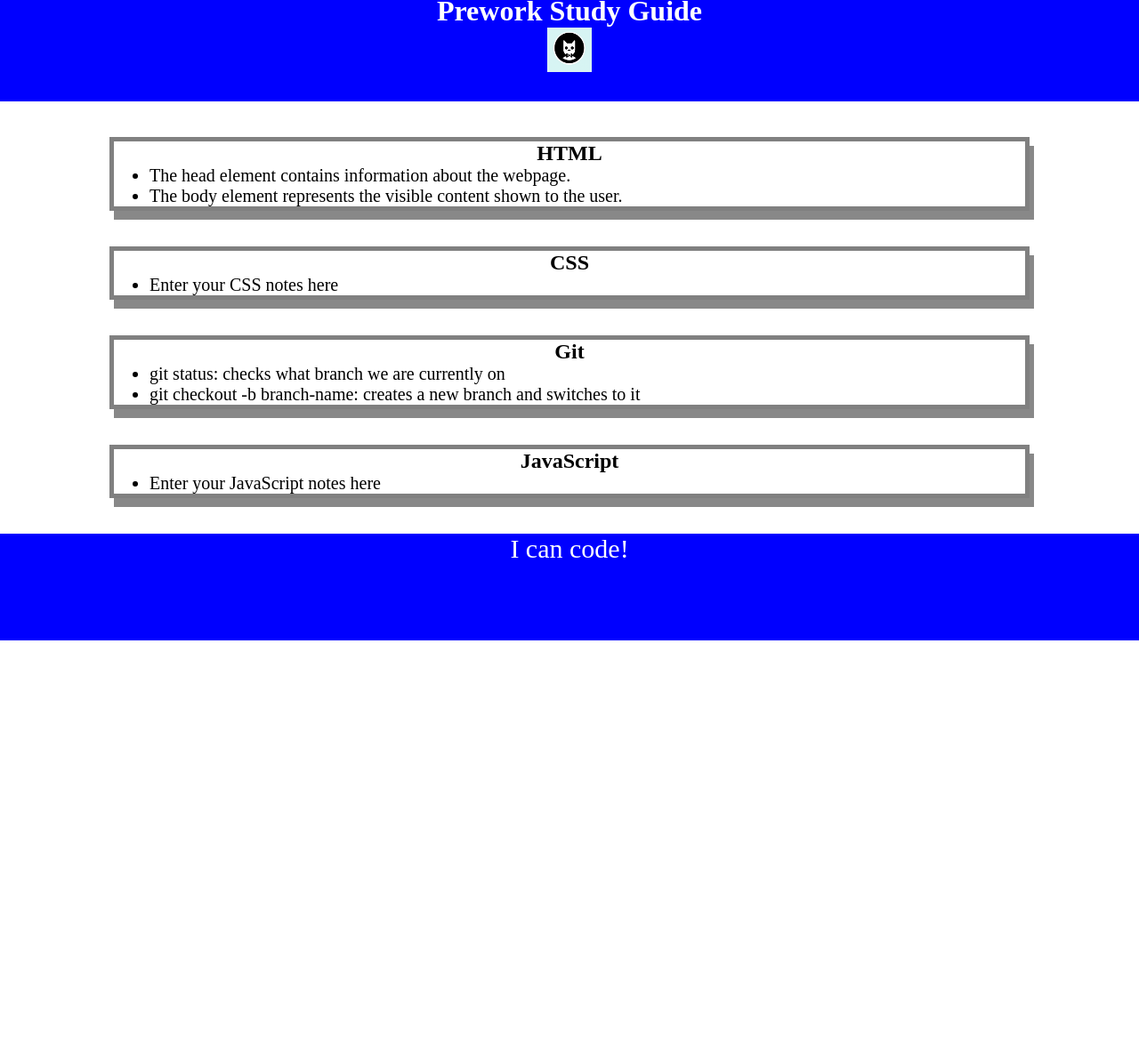
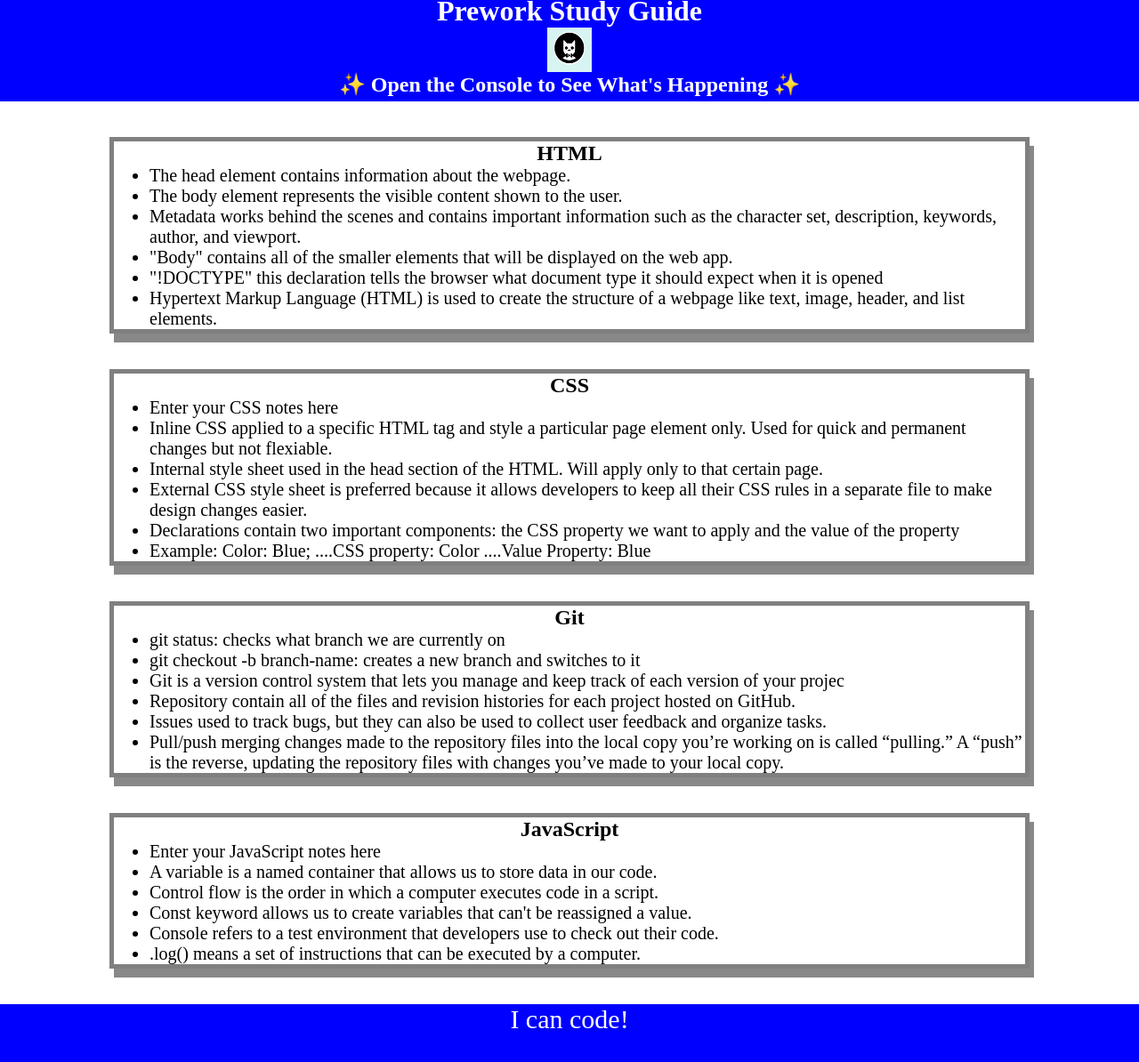
Before and after one commit to xJellybeanx/Prework-Study-Guide2, a plain HTML site: page index.html in a window 1280 px wide. Shown: the part 6-1200 px from the top of the page at 89% size. Before the commit the page ends 800 px from the top, so only its background shows below. Drawn offline with Linux system fonts and the light colour scheme.

Commit message:
javathings

```diff
--- /dev/null
+++ b/assets/script.js
@@ -0,0 +1,19 @@
+const topics = ['HTML', 'CSS', 'Git', 'JavaScript'];
+
+for (let x = 0; x < topics.length; x++) {
+ console.log(topics[x]);
+}
+
+/*
+if (topic === 'HTML') {
+ console.log("Let's study HTML!");
+} else if (topic === 'CSS') {
+ console.log("Let's study CSS!");
+} else if (topic === 'Git') {
+ console.log("Let's study Git!");
+} else if (topic === 'JavaScript') {
+ console.log("Let's study JavaScript!");
+} else {
+ console.log('Please try again!');
+}
+*/
--- a/index.html
+++ b/index.html
@@ -12,6 +12,7 @@
     <header id="top">
       <h1>Prework Study Guide</h1>
       <img src="./assets/bowtie-cat.png" alt="Profile image of cat wearing a bow tie." />
+      <h2>✨ Open the Console to See What's Happening ✨</h2>
     </header>
 
     <main>
@@ -20,6 +21,13 @@
         <ul>
           <li>The head element contains information about the webpage.</li>
           <li>The body element represents the visible content shown to the user.</li>
+          <li>Metadata works behind the scenes and contains important information
+            such as the character set, description, keywords, author, and viewport.</li>
+            <li>"Body" contains all of the smaller elements that will be displayed on the web app.</li>
+            <li>"!DOCTYPE" this declaration tells the browser
+            what document type it should expect when it is opened</li>
+           <li>Hypertext Markup Language (HTML) is used to create the structure
+            of a webpage like text, image, header, and list elements.</li>
         </ul>
       </section>
 
@@ -27,6 +35,14 @@
         <h2>CSS</h2>
         <ul>
           <li>Enter your CSS notes here</li>
+          <li>Inline CSS applied to a specific HTML tag and style a particular page element only.
+              Used for quick and permanent changes but not flexiable.</li>
+            <li>Internal style sheet used in the head section of the HTML. Will apply only to that certain page.</li>
+            <li>External CSS style sheet is preferred because it allows developers
+              to keep all their CSS rules in a separate file to make design changes easier.</li>
+            <li>Declarations contain two important components: the CSS
+              property we want to apply and the value of the property</li>
+            <li>Example:  Color: Blue; ....CSS property: Color ....Value Property: Blue</li>
         </ul>
       </section>
 
@@ -35,6 +51,15 @@
         <ul>
           <li>git status: checks what branch we are currently on</li>
           <li>git checkout -b branch-name: creates a new branch and switches to it</li>
+          <li>Git is a version control system that lets you manage
+            and keep track of each version of your projec</li>
+          <li>Repository contain all of the files and revision
+            histories for each project hosted on GitHub.</li>
+          <li>Issues used to track bugs, but they can also be used
+            to collect user feedback and organize tasks.</li>
+          <li>Pull/push merging changes made to the repository files into the local
+            copy you’re working on is called “pulling.” A “push” is the reverse,
+            updating the repository files with changes you’ve made to your local copy.</li>
         </ul>
       </section>
 
@@ -42,6 +67,11 @@
         <h2>JavaScript</h2>
         <ul>
           <li>Enter your JavaScript notes here</li>
+          <li>A variable is a named container that allows us to store data in our code.</li>
+            <li>Control flow is the order in which a computer executes code in a script.</li>
+            <li>Const keyword allows us to create variables that can't be reassigned a value.</li>
+            <li>Console refers to a test environment that developers use to check out their code.</li>
+            <li>.log() means a set of instructions that can be executed by a computer.</li>
         </ul>
       </section>
     </main>
@@ -49,5 +79,6 @@
     <footer>
       <p>I can code!</p>
     </footer>
+    <script src="./assets/script.js"></script>
   </body>
 </html>
```
